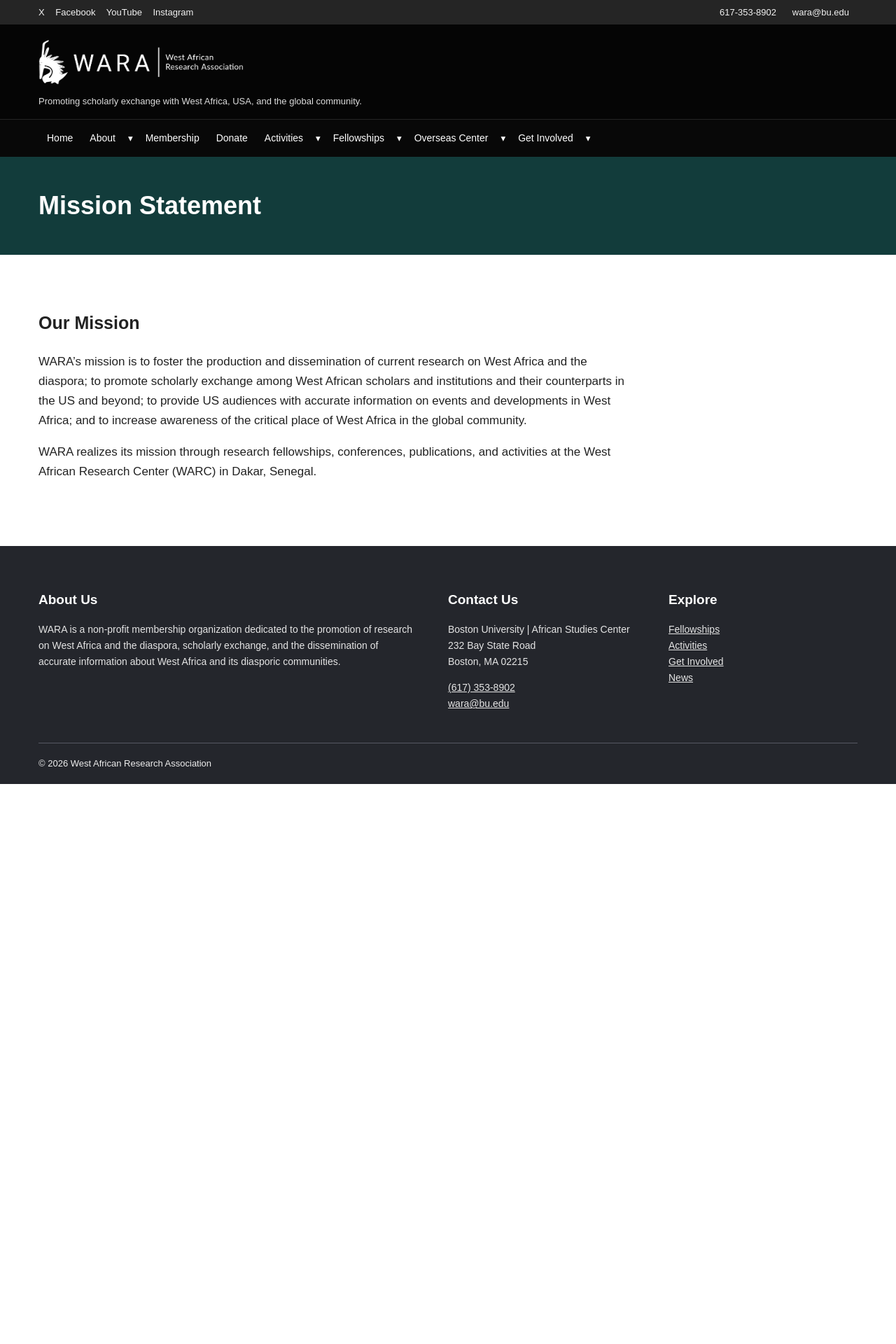
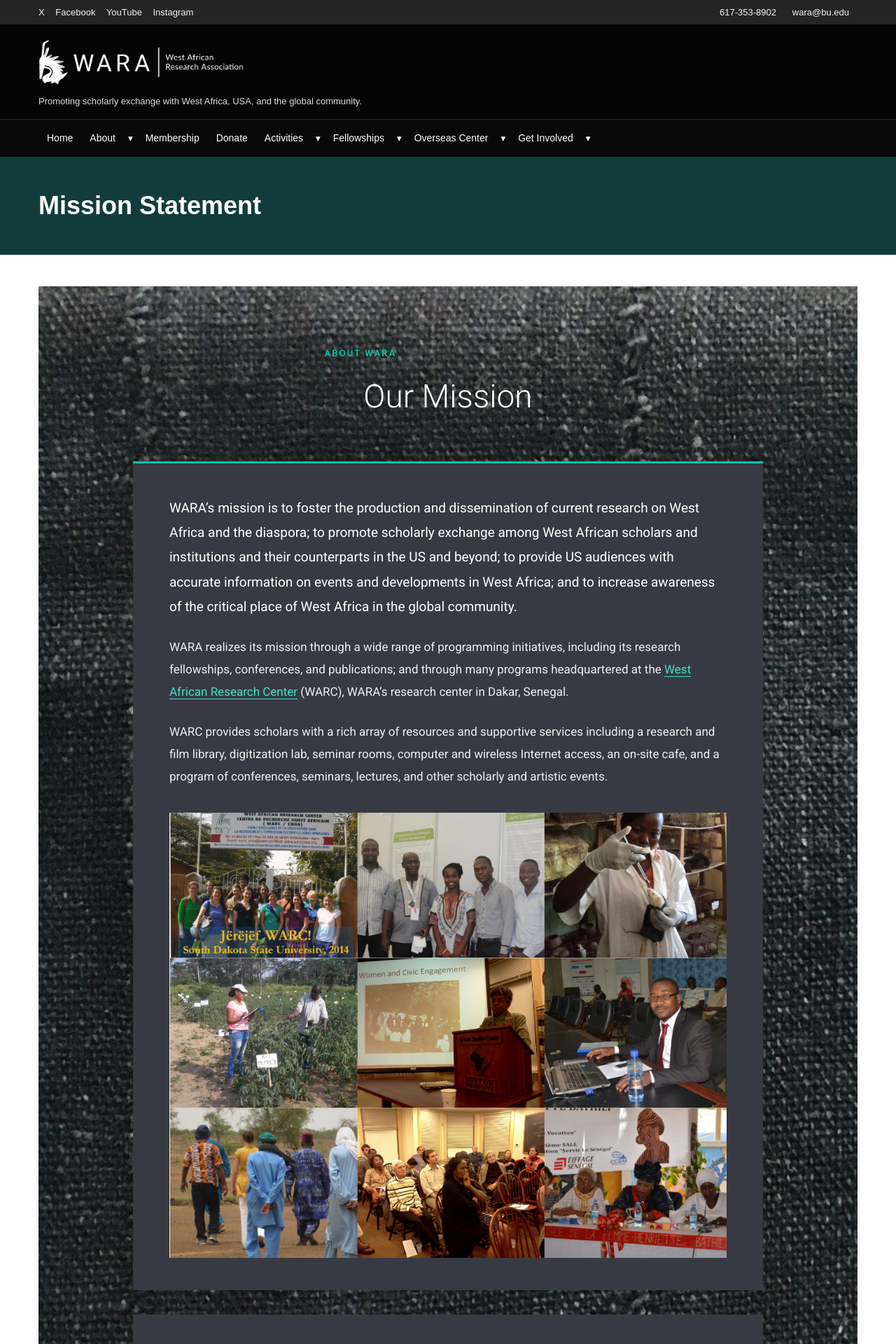
Before and after one commit to warawebsite/westafricanresearchassociation, a Jekyll site: the page built from docs/about/mission-statement/index.md, in a window 1280 px wide. Shown: the top 1920 px of the page at 70% size. Built offline with Jekyll 4.4.1, drawn with Linux system fonts in a browser that asks for light colours; before the commit the page ends 1120 px from its top, so only the background shows below that; some of the changed text lies outside the part shown.

Commit message:
Restore WARA Mission Statement with original image and styling

```diff
--- a/docs/_layouts/default.html
+++ b/docs/_layouts/default.html
@@ -1,4 +1,5 @@
 <!doctype html><html lang="en"><head><meta charset="utf-8"><meta name="viewport" content="width=device-width,initial-scale=1"><meta name="description" content="{{ page.description | default: site.description | escape }}"><title>{% if page.title %}{{ page.title | escape }} — {% endif %}WARA</title><link rel="stylesheet" href="{{ '/assets/css/site.css' | relative_url }}"><script src="{{ '/assets/js/site.js' | relative_url }}" defer></script><link rel="stylesheet" href="{{ '/assets/css/wara-home-original.css' | relative_url }}">
 <link href="https://fonts.googleapis.com/css2?family=Roboto:wght@300;400;500;600;700&display=swap" rel="stylesheet">
 <link rel="stylesheet" href="{{ "/assets/css/wara-layout-fix.css" | relative_url }}">
+<link rel="stylesheet" href="{{ '/assets/css/wara-mission-page.css' | relative_url }}">
 </head><body>{% include header.html %}<main id="content">{{ content }}</main>{% include footer.html %}</body></html>
--- a/docs/about/mission-statement/index.md
+++ b/docs/about/mission-statement/index.md
@@ -3,8 +3,33 @@
 title: "Mission Statement"
 permalink: /about/mission-statement/
 ---
-## Our Mission
 
-WARA’s mission is to foster the production and dissemination of current research on West Africa and the diaspora; to promote scholarly exchange among West African scholars and institutions and their counterparts in the US and beyond; to provide US audiences with accurate information on events and developments in West Africa; and to increase awareness of the critical place of West Africa in the global community.
 
-WARA realizes its mission through research fellowships, conferences, publications, and activities at the West African Research Center (WARC) in Dakar, Senegal.
+<section class="wara-mission-page">
+  <div class="wara-mission-page-inner">
+
+    <header class="wara-mission-page-header">
+      <p class="wara-mission-kicker">About WARA</p>
+      <h1>Our Mission</h1>
+    </header>
+
+    <div class="wara-mission-page-content">
+      <p class="wara-mission-lead">WARA’s mission is to foster the production and dissemination of current research on West Africa and the diaspora; to promote scholarly exchange among West African scholars and institutions and their counterparts in the US and beyond; to provide US audiences with accurate information on events and developments in West Africa; and to increase awareness of the critical place of West Africa in the global community.</p>
+
+      <p>WARA realizes its mission through a wide range of programming initiatives, including its research fellowships, conferences, and publications; and through many programs headquartered at the <a href="https://www.warccroa.org/">West African Research Center</a> (WARC), WARA’s research center in Dakar, Senegal.</p>
+
+      <p>WARC provides scholars with a rich array of resources and supportive services including a research and film library, digitization lab, seminar rooms, computer and wireless Internet access, an on-site cafe, and a program of conferences, seminars, lectures, and other scholarly and artistic events.</p>
+
+      <figure class="wara-mission-figure">
+        <img src="{{ '/assets/images/wara-original/mission-page-new-website.png' | relative_url }}" alt="WARA mission and research activities" loading="lazy">
+      </figure>
+    </div>
+
+    <aside class="wara-mission-join">
+      <h2>Become a Member and Join Our International Community!</h2>
+      <a class="wara-mission-join-button" href="https://westafricanresearchassociation.app.neoncrm.com/">Join WARA</a>
+      <p>Stay connected with WARA's activities and research community.</p>
+    </aside>
+
+  </div>
+</section>
--- /dev/null
+++ b/docs/assets/css/wara-mission-page.css
@@ -0,0 +1,148 @@
+/* WARA Mission Statement — interior page */
+
+.wara-mission-page {
+  width: 100%;
+  padding: 72px 24px 95px;
+  box-sizing: border-box;
+  background: #202126 url("../images/wara-woven-background.jpg") repeat;
+  color: #f4f4f5;
+  font-family: Roboto, Arial, sans-serif;
+}
+
+.wara-mission-page-inner {
+  width: 100%;
+  max-width: 1100px;
+  margin: 0 auto;
+}
+
+.wara-mission-page-header {
+  text-align: center;
+  margin-bottom: 54px;
+}
+
+.wara-mission-kicker {
+  color: #00c2a9;
+  font-size: 13px;
+  font-weight: 600;
+  letter-spacing: .16em;
+  text-transform: uppercase;
+}
+
+.wara-mission-page-header h1 {
+  color: #fff;
+  font-size: clamp(34px, 4vw, 46px);
+  font-weight: 300;
+  margin: 14px 0 22px;
+}
+
+.wara-mission-page-content {
+  max-width: 900px;
+  margin: 0 auto;
+  padding: 46px 52px;
+  box-sizing: border-box;
+  background: #383a43;
+  border-top: 3px solid #00c2a9;
+}
+
+.wara-mission-page-content p {
+  color: #ededf0;
+  font-size: 17px;
+  line-height: 1.9;
+  margin: 0 0 24px;
+}
+
+.wara-mission-page-content p:last-child {
+  margin-bottom: 0;
+}
+
+.wara-mission-page-content .wara-mission-lead {
+  font-size: 19px;
+  line-height: 1.85;
+  color: #fff;
+}
+
+.wara-mission-page-content a,
+.wara-mission-join nav a {
+  color: #43dfc9;
+  text-underline-offset: 4px;
+}
+
+.wara-mission-join {
+  max-width: 900px;
+  margin: 35px auto 0;
+  padding: 38px 40px;
+  text-align: center;
+  background: #383a43;
+  box-sizing: border-box;
+}
+
+.wara-mission-join h2 {
+  color: #fff;
+  font-size: 27px;
+  font-weight: 300;
+  line-height: 1.4;
+  margin: 0 0 24px;
+}
+
+.wara-mission-join-button {
+  display: inline-block;
+  background: #00bda5;
+  color: #fff !important;
+  text-decoration: none;
+  padding: 13px 30px;
+  font-weight: 500;
+  border-radius: 2px;
+}
+
+.wara-mission-join-button:hover {
+  background: #009d89;
+}
+
+.wara-mission-join p {
+  color: #e9e9ed;
+  margin: 28px 0 16px;
+}
+
+.wara-mission-join nav {
+  display: flex;
+  justify-content: center;
+  flex-wrap: wrap;
+  gap: 20px;
+}
+
+@media (max-width: 650px) {
+  .wara-mission-page {
+    padding: 50px 16px 65px;
+  }
+
+  .wara-mission-page-content {
+    padding: 30px 24px;
+  }
+
+  .wara-mission-page-content p {
+    font-size: 16px;
+  }
+
+  .wara-mission-page-content .wara-mission-lead {
+    font-size: 17px;
+  }
+
+  .wara-mission-join {
+    padding: 30px 22px;
+  }
+}
+
+/* Original WARA Mission Statement image */
+.wara-mission-figure {
+  margin: 35px 0 0;
+  text-align: center;
+}
+
+.wara-mission-figure img {
+  display: block;
+  width: 100%;
+  max-width: 800px;
+  height: auto;
+  margin: 0 auto;
+  object-fit: contain;
+}
```
